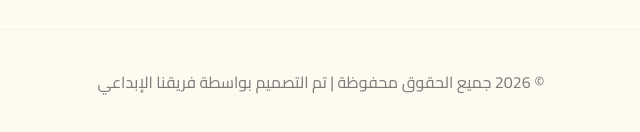
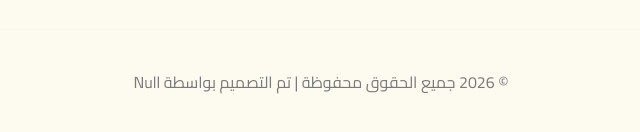
Before and after one commit to null31596/sanabell-academy, a plain HTML site: page index.html in a window 1280 px wide. Shown: the part 2895-3027 px from the top of the page, 369-1009 px from the left. Drawn offline with nearby package versions, Linux system fonts and the light colour scheme.

Commit message:
Update index.html

```diff
--- a/index.html
+++ b/index.html
@@ -651,7 +651,7 @@
     </section>
 
     <footer>
-        <p>&copy; 2026 جميع الحقوق محفوظة | تم التصميم بواسطة فريقنا الإبداعي</p>
+        <p>&copy; 2026 جميع الحقوق محفوظة | تم التصميم بواسطة Null</p>
     </footer>
 
     <script src="https://unpkg.com/aos@2.3.1/dist/aos.js"></script>
```
